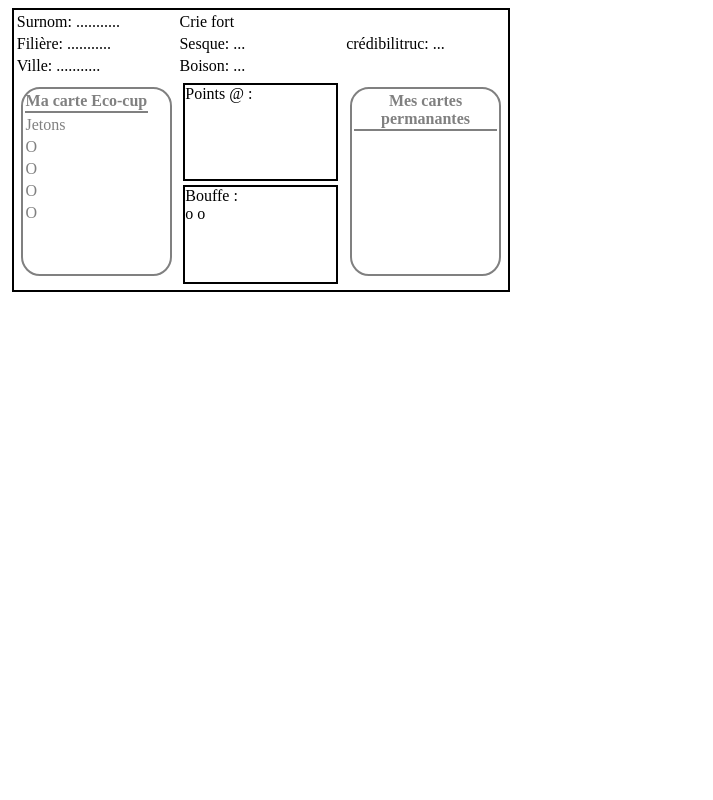
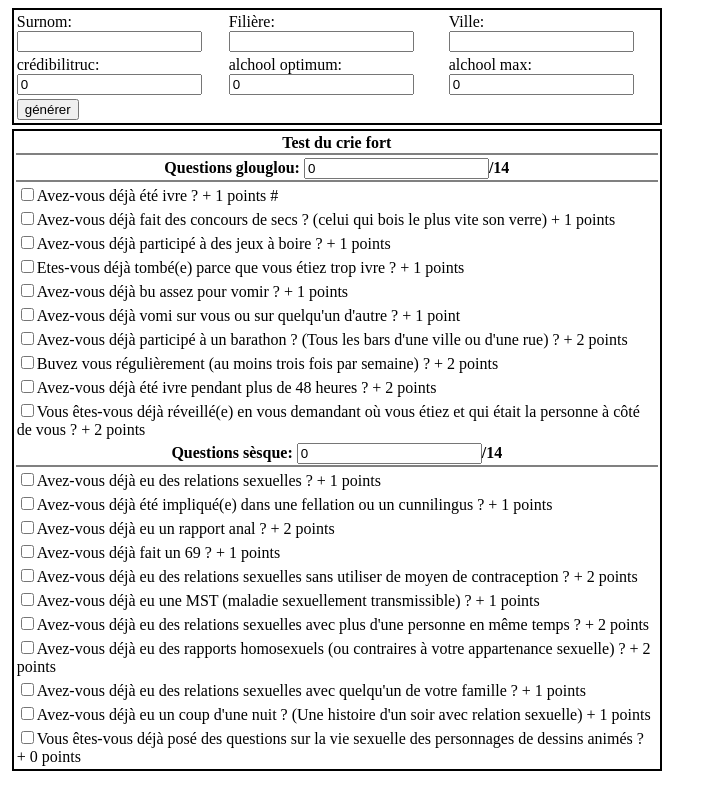
Before and after one commit to yannickbattail/soluche_papier, a plain HTML site: page fiche_perso.html in a window 1280 px wide. Shown: the whole page, without its empty margins (0-713 px from the left). Drawn offline with Linux system fonts and the light colour scheme.

Commit message:
claccul fiche perso

```diff
--- a/fiche_perso.html
+++ b/fiche_perso.html
@@ -5,17 +5,6 @@
     <title>Cartes Soluche papier</title>
     <meta charset="utf-8">
     <style>
-        .carte {
-            width: 4cm;
-            height: 5cm;
-            border-radius: 0.5cm;
-            border-style: solid;
-            border-width: 2px;
-            border-color: gray;
-            color: gray;
-            display: inline-block;
-            margin: 0.1cm;
-        }
         th {
             border-bottom-style: solid;
             border-bottom-width: 2px;
@@ -27,97 +16,96 @@
             border-color: black;
             margin: 0.1cm;
         }
-        .box {
-            width: 4cm;
-            height: 2.5cm;
-            border-style: solid;
-            border-width: 2px;
-            border-color: black;
-            margin: 0.1cm;
-        }
         body {
             width: 17.4cm;
         }
         </style>
     </head>
     <body id="body">
-
         <table class="fiche">
             <tr>
-                    <td>Surnom: ...........</td>
-                    <td>Crie fort</td>
-                    <td></td>
+                <td>Surnom:  <input type="text"></td>
+                <td>Filière: <input type="text"></td>
+                <td>Ville:   <input type="text"></td>
             </tr>
             <tr>
-                    <td>Filière: ...........</td>
-                    <td>Sesque: ...</td>
-                    <td>crédibilitruc: ...</td>
+                <td>crédibilitruc:   <input type="number" readonly="readonly" value="0" id="credib"></td>
+                <td>alchool optimum: <input type="number" readonly="readonly" value="0" id="alcOpt"></td>
+                <td>alchool max:     <input type="number" readonly="readonly" value="0" id="alcMax"></td>
             </tr>
             <tr>
-                    <td>Ville: ...........</td>
-                    <td>Boison: ...</td>
-                    <td></td>
+                <td><button onclick="generate()">générer</button></td>
             </tr>
-                <tr>
-                    <td>
-                        <table class="carte">
+        </table>
+        <table class="fiche">
             <thead>
                 <tr>
-                                    <th>Ma carte Eco-cup</th>
+                    <th>Test du crie fort</th>
                 </tr>
             </thead>
             <tbody>
-                            <tr>
-                                <td>Jetons</td>
-                            </tr>
-                            <tr>
-                                <td>O</td>
-                            </tr>
-                            <tr>
-                                <td>O</td>
-                            </tr>
-                            <tr>
-                                <td>O</td>
-                            </tr>
-                            <tr>
-                                <td>O</td>
-                            </tr>
+                <tr><th>Questions glouglou: <input type="number" readonly="readonly" value="0" id="glou">/14</th></tr>
+                <tr><td><label><input type="checkbox" onchange="reclacCriFort()" class="glou" value="1">Avez-vous déjà été ivre ? + 1 points #</label></td></tr>
+                <tr><td><label><input type="checkbox" onchange="reclacCriFort()" class="glou" value="1">Avez-vous déjà fait des concours de secs ? (celui qui bois le plus vite son verre) + 1 points</label></td></tr>
+                <tr><td><label><input type="checkbox" onchange="reclacCriFort()" class="glou" value="1">Avez-vous déjà participé à des jeux à boire ? + 1 points</label></td></tr>
+                <tr><td><label><input type="checkbox" onchange="reclacCriFort()" class="glou" value="1">Etes-vous déjà tombé(e) parce que vous étiez trop ivre ? + 1 points</label></td></tr>
+                <tr><td><label><input type="checkbox" onchange="reclacCriFort()" class="glou" value="1">Avez-vous déjà bu assez pour vomir ? + 1 points</label></td></tr>
+                <tr><td><label><input type="checkbox" onchange="reclacCriFort()" class="glou" value="1">Avez-vous déjà vomi sur vous ou sur quelqu'un d'autre ? + 1 point</label></td></tr>
+                <tr><td><label><input type="checkbox" onchange="reclacCriFort()" class="glou" value="2">Avez-vous déjà participé à un barathon ? (Tous les bars d'une ville ou d'une rue) ? + 2 points</label></td></tr>
+                <tr><td><label><input type="checkbox" onchange="reclacCriFort()" class="glou" value="2">Buvez vous régulièrement (au moins trois fois par semaine) ? + 2 points</label></td></tr>
+                <tr><td><label><input type="checkbox" onchange="reclacCriFort()" class="glou" value="2">Avez-vous déjà été ivre pendant plus de 48 heures ? + 2 points</label></td></tr>
+                <tr><td><label><input type="checkbox" onchange="reclacCriFort()" class="glou" value="2">Vous êtes-vous déjà réveillé(e) en vous demandant où vous étiez et qui était la personne à côté de vous ? + 2 points</label></td></tr>
+                <tr><th>Questions sèsque: <input type="number" readonly="readonly" value="0" id="sexe">/14</th></tr>
+                <tr><td><label><input type="checkbox" onchange="reclacCriFort()" class="sexe" value="1">Avez-vous déjà eu des relations sexuelles ? + 1 points</label></td></tr>
+                <tr><td><label><input type="checkbox" onchange="reclacCriFort()" class="sexe" value="1">Avez-vous déjà été impliqué(e) dans une fellation ou un cunnilingus ? + 1 points</label></td></tr>
+                <tr><td><label><input type="checkbox" onchange="reclacCriFort()" class="sexe" value="2">Avez-vous déjà eu un rapport anal ? + 2 points</label></td></tr>
+                <tr><td><label><input type="checkbox" onchange="reclacCriFort()" class="sexe" value="1">Avez-vous déjà fait un 69 ? + 1 points</label></td></tr>
+                <tr><td><label><input type="checkbox" onchange="reclacCriFort()" class="sexe" value="2">Avez-vous déjà eu des relations sexuelles sans utiliser de moyen de contraception ? + 2 points</label></td></tr>
+                <tr><td><label><input type="checkbox" onchange="reclacCriFort()" class="sexe" value="1">Avez-vous déjà eu une MST (maladie sexuellement transmissible) ? + 1 points</label></td></tr>
+                <tr><td><label><input type="checkbox" onchange="reclacCriFort()" class="sexe" value="2">Avez-vous déjà eu des relations sexuelles avec plus d'une personne en même temps ? + 2 points</label></td></tr>
+                <tr><td><label><input type="checkbox" onchange="reclacCriFort()" class="sexe" value="2">Avez-vous déjà eu des rapports homosexuels (ou contraires à votre appartenance sexuelle) ? + 2 points</label></td></tr>
+                <tr><td><label><input type="checkbox" onchange="reclacCriFort()" class="sexe" value="1">Avez-vous déjà eu des relations sexuelles avec quelqu'un de votre famille ? + 1 points</label></td></tr>
+                <tr><td><label><input type="checkbox" onchange="reclacCriFort()" class="sexe" value="1">Avez-vous déjà eu un coup d'une nuit ? (Une histoire d'un soir avec relation sexuelle) + 1 points</label></td></tr>
+                <tr><td><label><input type="checkbox" onchange="reclacCriFort()" class="sexe" value="0">Vous êtes-vous déjà posé des questions sur la vie sexuelle des personnages de dessins animés ? + 0 points</label></td></tr>
             </tbody>
         </table>
-                    </td>
-                    <td>
-                        <div class="box">Points @ :</div>
-                        <div class="box">Bouffe :<br />o o
-                        </div>
-                    </td>
-                    <td>
-                        <table class="carte">
-                            <thead>
-                                <tr>
-                                    <th>Mes cartes permanantes</th>
-                                </tr>
-                        </thead>
-                        <tbody>
-                            <tr>
-                                <td></td>
-                            </tr>
-                            <tr>
-                                <td></td>
-                            </tr>
-                            <tr>
-                                <td></td>
-                            </tr>
-                            <tr>
-                                <td></td>
-                            </tr>
-                            <tr>
-                                <td></td>
-                            </tr>
-                            </tbody>
-                        </table>
-                    </td>
-                </tr>
-            </table>
+        <script>
+            /**
+             * Returns a random integer between min (inclusive) and max (inclusive).
+             * The value is no lower than min (or the next integer greater than min
+             * if min isn't an integer) and no greater than max (or the next integer
+             * lower than max if max isn't an integer).
+             * Using Math.round() will give you a non-uniform distribution!
+             */
+            function getRandomInt(min, max) {
+                min = Math.ceil(min);
+                max = Math.floor(max);
+                return Math.floor(Math.random() * (max - min + 1)) + min;
+            }
+            function d7() {
+                return getRandomInt(0, 6);
+            }
 
+            function reclacCriFort() {
+                document.getElementById("glou").value = calcScore("glou");
+                document.getElementById("sexe").value = calcScore("sexe");
+            }
+            function calcScore(quest) {
+                var questList = document.getElementsByClassName(quest);
+                var questPoints = 0;
+                for (const questElem of questList) {
+                    if (questElem.checked) {
+                        questPoints += parseInt(questElem.value);
+                    }
+                }
+                return questPoints;
+            }
+            reclacCriFort();
+            function generate() {
+                document.getElementById("alcOpt").value = Math.floor(calcScore("glou") / 2 + 5);
+                document.getElementById("alcMax").value = Math.floor((calcScore("glou") / 2 + 5) * 1.5);
+                document.getElementById("credib").value = Math.floor(calcScore("sexe") / 3 + 4 + d7());
+            }
+        </script>
     </body>
 </html>
```
Lines whose indentation alone changed are shown as unchanged.
